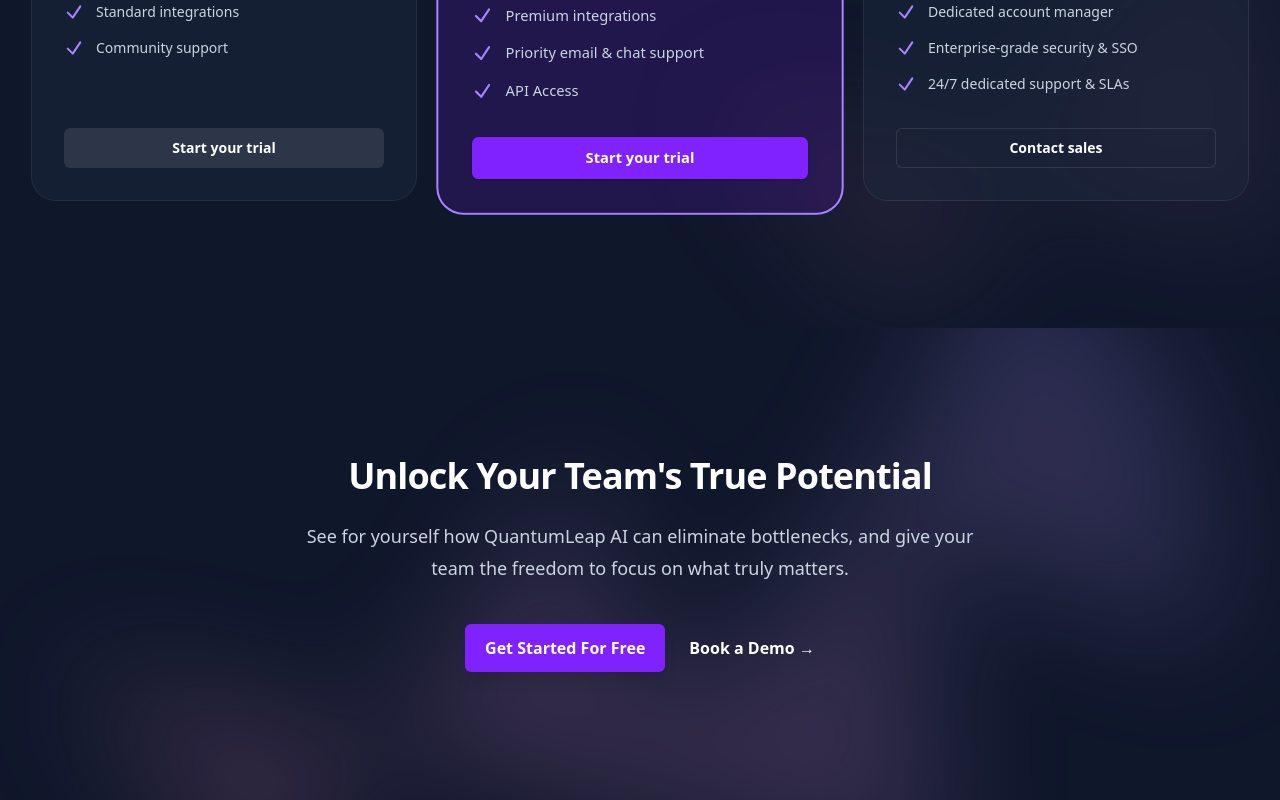
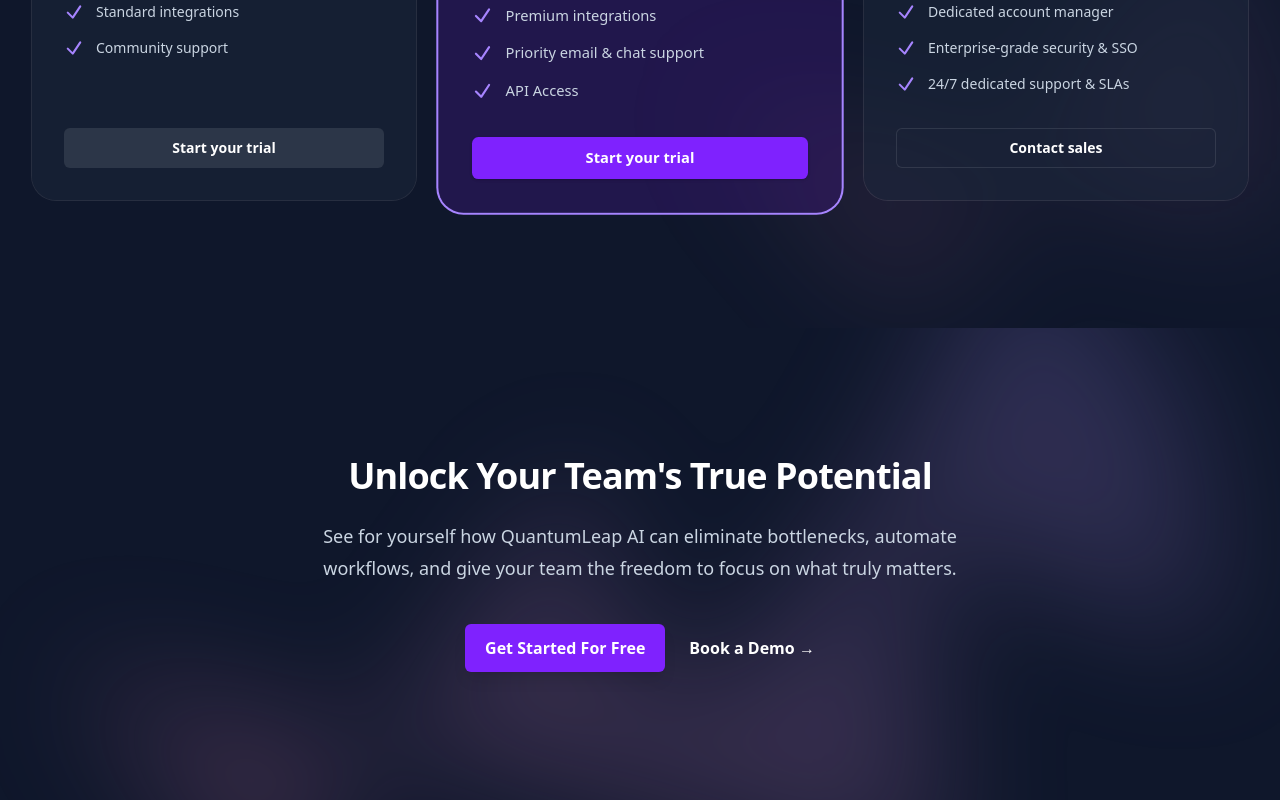
Before and after one commit to AkashAkter/single-page-app, a Next.js app: page / in a window 1280 px wide. Shown: the part 4504-5304 px from the top of the page. Built offline with nearby package versions, Linux system fonts and the light colour scheme.

Commit message:
updating

```diff
--- a/src/components/CTA.tsx
+++ b/src/components/CTA.tsx
@@ -8,8 +8,9 @@
             Unlock Your Team's True Potential
           </h2>
           <p className="mt-6 text-lg leading-8 text-slate-300">
-            See for yourself how QuantumLeap AI can eliminate bottlenecks, and
-            give your team the freedom to focus on what truly matters.
+            See for yourself how QuantumLeap AI can eliminate bottlenecks,
+            automate workflows, and give your team the freedom to focus on what
+            truly matters.
           </p>
           <div className="mt-10 flex items-center justify-center gap-x-6">
             <a
```
